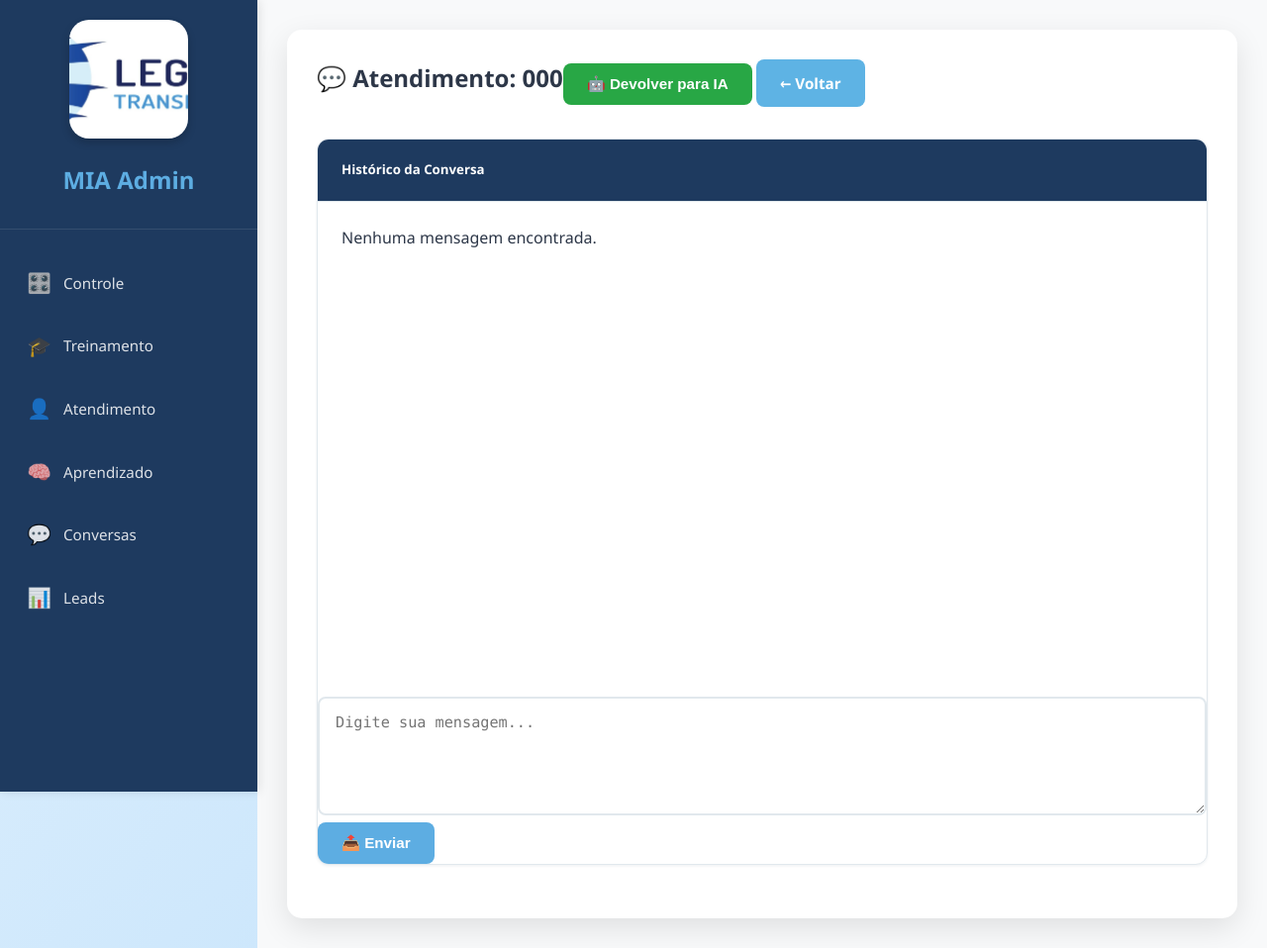
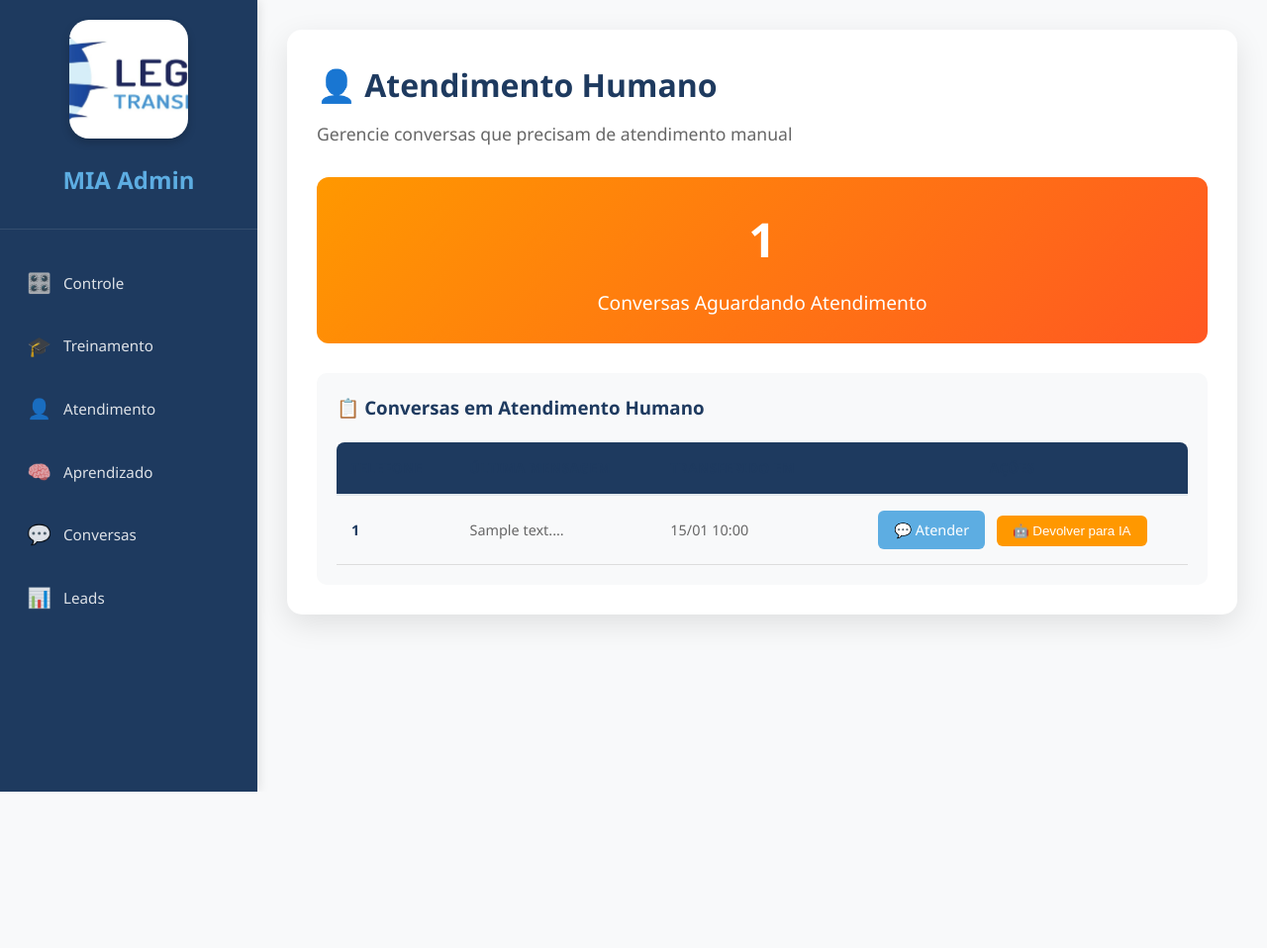
Before and after one commit to Beatrizpaiva2025/MIA-ATENDIMENTO, a FastAPI app: template templates/admin_atendimento_chat.html in a window 1280 px wide. Shown: the whole page at 99% size. After the commit the page ends 800 px from the top, so only its background shows below. Run offline with FastAPI, Linux system fonts and the light colour scheme; the template is opened without the code that fills it: most values are stand-ins (such as "Sample title", 1, 10 or a date in 2020).

Commit message:
Update admin_atendimento_chat.html

```diff
--- a/templates/admin_atendimento_chat.html
+++ b/templates/admin_atendimento_chat.html
@@ -1,167 +1,87 @@
 {% extends "admin_base.html" %}
 
-{% block title %}Chat - {{ phone }} - MIA Bot{% endblock %}
+{% block title %}Atendimento Humano - MIA Admin{% endblock %}
 
 {% block content %}
-<div class="container-fluid">
-    <div class="d-flex justify-content-between align-items-center mb-4">
-        <h2>💬 Atendimento: {{ phone }}</h2>
-        <div>
-            <button onclick="returnToIA()" class="btn btn-success me-2">
+<div class="page-header">
+    <h1>👤 Atendimento Humano</h1>
+    <p>Gerencie conversas que precisam de atendimento manual</p>
+</div>
+
+<div style="background: linear-gradient(135deg, #ff9800 0%, #ff5722 100%); color: white; padding: 25px; border-radius: 12px; margin-bottom: 30px; text-align: center;">
+    <h2 style="font-size: 3em; margin: 0;">{{ conversas|length }}</h2>
+    <p style="font-size: 1.2em; margin: 10px 0 0 0;">Conversas Aguardando Atendimento</p>
+</div>
+
+<div style="background: #f8f9fa; padding: 20px; border-radius: 10px;">
+    <h3 style="color: #1e3a5f; margin-bottom: 20px;">📋 Conversas em Atendimento Humano</h3>
+
+    {% if conversas %}
+        <table style="width: 100%; border-collapse: collapse;">
+            <thead>
+                <tr style="background: #1e3a5f; color: white;">
+                    <th style="padding: 15px; text-align: left; border-radius: 8px 0 0 0;">Telefone</th>
+                    <th style="padding: 15px; text-align: left;">Última Mensagem</th>
+                    <th style="padding: 15px; text-align: left;">Transferido em</th>
+                    <th style="padding: 15px; text-align: center; border-radius: 0 8px 0 0;">Ações</th>
+                </tr>
+            </thead>
+            <tbody>
+                {% for conversa in conversas %}
+                <tr style="border-bottom: 1px solid #ddd; background: {% if loop.index % 2 == 0 %}#fff{% else %}#f8f9fa{% endif %};">
+                    <td style="padding: 15px; font-weight: bold; color: #1e3a5f;">{{ conversa._id }}</td>
+                    <td style="padding: 15px; color: #666;">{{ conversa.last_message[:50] }}...</td>
+                    <td style="padding: 15px; color: #666;">
+                        {% if conversa.transferred_at %}
+                            {{ conversa.transferred_at.strftime('%d/%m %H:%M') }}
+                        {% else %}
+                            -
+                        {% endif %}
+                    </td>
+                    <td style="padding: 15px; text-align: center;">
+                        <a href="/admin/atendimento/{{ conversa._id }}"
+                           style="background: #5dade2; color: white; padding: 8px 16px; border-radius: 6px; text-decoration: none; margin-right: 8px; display: inline-block;">
+                            💬 Atender
+                        </a>
+                        <button onclick="devolverParaIA('{{ conversa._id }}')"
+                                style="background: #ff9800; color: white; padding: 8px 16px; border-radius: 6px; border: none; cursor: pointer;">
                             🤖 Devolver para IA
                         </button>
-            <a href="/admin/atendimento" class="btn btn-secondary">← Voltar</a>
-        </div>
-    </div>
-
-    <!-- Chat Container -->
-    <div class="row">
-        <div class="col-md-12">
-            <div class="card">
-                <div class="card-header" style="background-color: #1e3a5f; color: white;">
-                    <h5 class="mb-0">Histórico da Conversa</h5>
-                </div>
-                <div class="card-body" style="height: 500px; overflow-y: auto;" id="chatContainer">
-                    {% if messages %}
-                        {% for msg in messages %}
-                            {% if msg.role == 'user' %}
-                            <div class="mb-3 d-flex justify-content-start">
-                                <div class="card bg-light" style="max-width: 70%;">
-                                    <div class="card-body">
-                                        <div class="d-flex align-items-center mb-2">
-                                            <span class="badge" style="background-color: #5dade2; margin-right: 8px;">👤 Cliente</span>
-                                            <small class="text-muted">{{ msg.timestamp.strftime('%d/%m/%Y %H:%M:%S') if msg.timestamp else '-' }}</small>
-                                        </div>
-                                        <p class="mb-0">{{ msg.message }}</p>
-                                    </div>
-                                </div>
-                            </div>
+                    </td>
+                </tr>
+                {% endfor %}
+            </tbody>
+        </table>
     {% else %}
-                            <div class="mb-3 d-flex justify-content-end">
-                                <div class="card" style="background-color: #1e3a5f; color: white; max-width: 70%;">
-                                    <div class="card-body">
-                                        <div class="d-flex align-items-center mb-2">
-                                            <span class="badge bg-light text-dark me-2">
-                                                {% if msg.get('sent_by') == 'admin_panel' %}👤 Você{% else %}🤖 IA{% endif %}
-                                            </span>
-                                            <small style="color: rgba(255,255,255,0.7);">{{ msg.timestamp.strftime('%d/%m/%Y %H:%M:%S') if msg.timestamp else '-' }}</small>
-                                        </div>
-                                        <p class="mb-0">{{ msg.message }}</p>
-                                    </div>
-                                </div>
+        <div style="text-align: center; padding: 40px; color: #666;">
+            <div style="font-size: 4em; margin-bottom: 20px;">✅</div>
+            <p style="font-size: 1.2em;">Nenhuma conversa aguardando atendimento no momento.</p>
         </div>
     {% endif %}
-                        {% endfor %}
-                    {% else %}
-                        <p class="text-muted">Nenhuma mensagem encontrada.</p>
-                    {% endif %}
 </div>
+{% endblock %}
 
-                <!-- Campo de Resposta -->
-                <div class="card-footer">
-                    <form id="sendMessageForm" onsubmit="sendMessage(event)">
-                        <div class="input-group">
-                            <textarea
-                                id="messageInput"
-                                class="form-control"
-                                placeholder="Digite sua mensagem..."
-                                rows="2"
-                                required
-                            ></textarea>
-                            <button type="submit" class="btn" style="background-color: #5dade2; color: white;">
-                                📤 Enviar
-                            </button>
-                        </div>
-                    </form>
-                </div>
-            </div>
-        </div>
-    </div>
-</div>
-
+{% block extra_scripts %}
 <script>
-const phone = '{{ phone }}';
-
-// Scroll para última mensagem
-function scrollToBottom() {
-    const container = document.getElementById('chatContainer');
-    container.scrollTop = container.scrollHeight;
-}
-scrollToBottom();
-
-// Enviar mensagem
-async function sendMessage(event) {
-    event.preventDefault();
-
-    const messageInput = document.getElementById('messageInput');
-    const message = messageInput.value.trim();
-
-    if (!message) return;
+    async function devolverParaIA(phone) {
+        if (!confirm(`Devolver conversa de ${phone} para IA?`)) return;
 
         try {
-        const formData = new FormData();
-        formData.append('phone', phone);
-        formData.append('message', message);
+            const response = await fetch(`/admin/reset-mode/${phone}`);
+            const data = await response.json();
 
-        const response = await fetch('/admin/atendimento/send', {
-            method: 'POST',
-            body: formData
-        });
-
-        const result = await response.json();
-
-        if (result.status === 'success') {
-            messageInput.value = '';
-            // Recarregar página para mostrar nova mensagem
+            if (data.status === 'success') {
+                alert('✅ Conversa devolvida para IA!');
                 location.reload();
             } else {
-            alert('Erro ao enviar mensagem: ' + result.message);
+                alert('❌ Erro: ' + data.message);
             }
         } catch (error) {
-        alert('Erro ao enviar mensagem: ' + error);
+            alert('❌ Erro ao devolver: ' + error);
         }
     }
 
-// Devolver para IA
-async function returnToIA() {
-    if (!confirm('Tem certeza que deseja devolver esta conversa para IA?')) {
-        return;
-    }
-
-    try {
-        const response = await fetch(`/admin/atendimento/return-to-ia/${phone}`, {
-            method: 'POST'
-        });
-
-        const result = await response.json();
-
-        if (result.status === 'success') {
-            alert('Conversa devolvida para IA com sucesso!');
-            window.location.href = '/admin/atendimento';
-        } else {
-            alert('Erro: ' + result.message);
-        }
-    } catch (error) {
-        alert('Erro: ' + error);
-    }
-}
-
-// Atualizar mensagens a cada 5 segundos
-setInterval(async function() {
-    try {
-        const response = await fetch(`/admin/atendimento/messages/${phone}`);
-        const result = await response.json();
-
-        if (result.status === 'success') {
-            // Verificar se há novas mensagens
-            const currentCount = document.querySelectorAll('.card.bg-light, .card[style*="background-color: #1e3a5f"]').length;
-            if (result.messages.length > currentCount) {
-                location.reload();
-            }
-        }
-    } catch (error) {
-        console.error('Erro ao atualizar mensagens:', error);
-    }
-}, 5000);
+    // Auto-refresh a cada 10 segundos
+    setTimeout(() => location.reload(), 10000);
 </script>
 {% endblock %}
```
Lines whose indentation alone changed are shown as unchanged.
